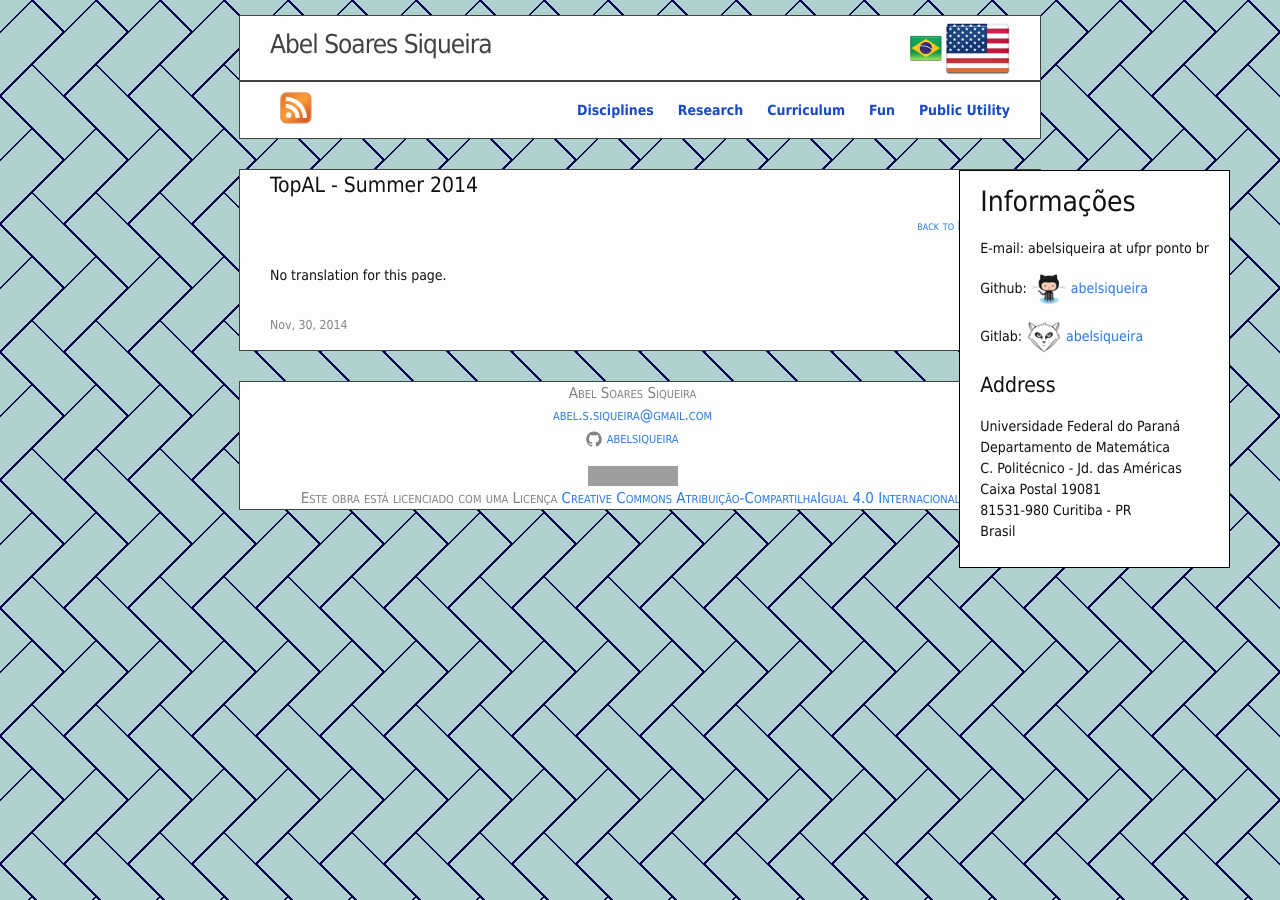
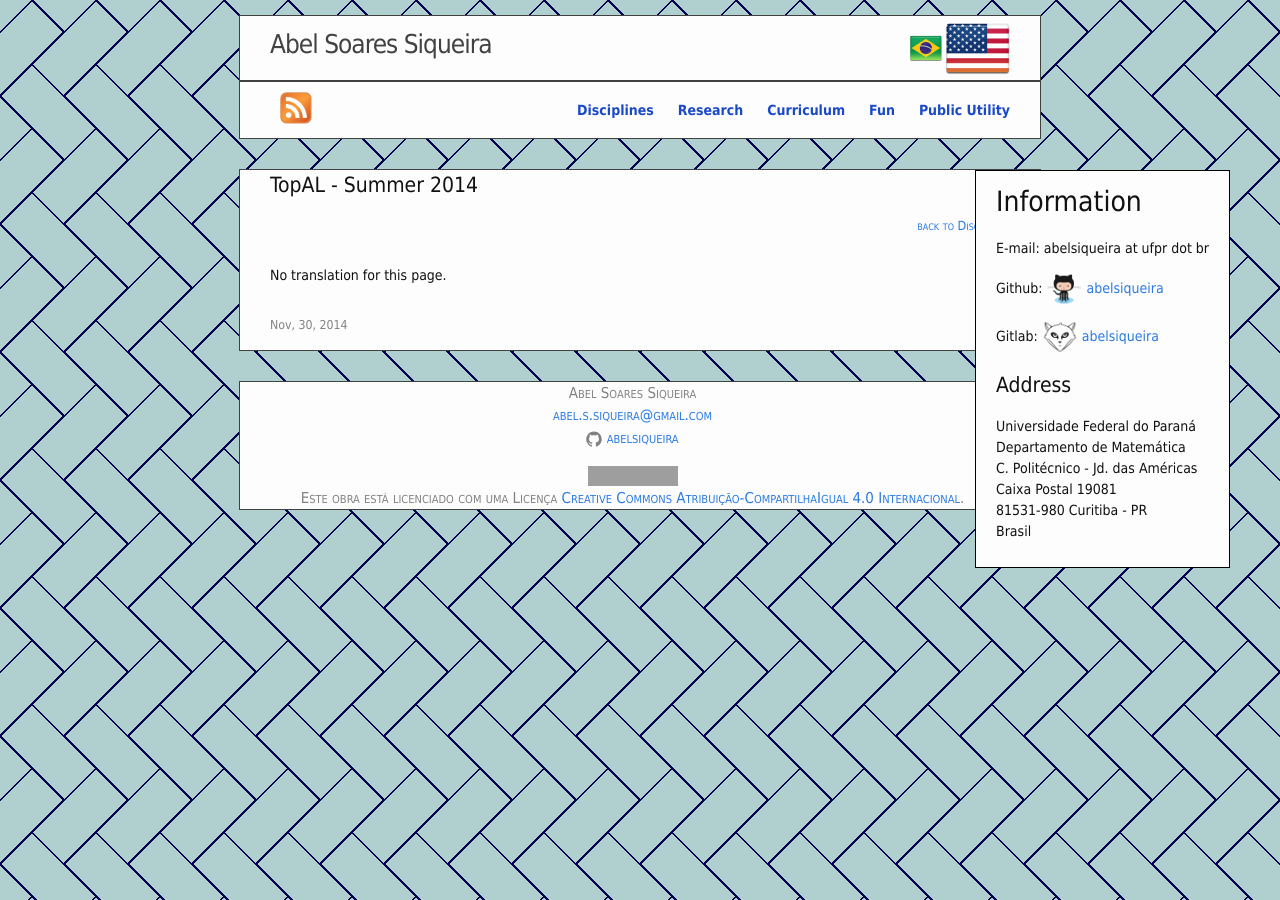
Before and after one commit to abelsiqueira/abelsiqueira.github.io-old, a Jekyll site: the page built from _posts/en/2014-11-30-topal-summer-2014.markdown, in a window 1280 px wide. Built offline with Jekyll 4.4.1, drawn with Linux system fonts in a browser that asks for light colours; nearby versions of some CDN libraries; grey boxes are pictures that could not be loaded.

Commit message:
Update menu information language support

```diff
--- a/_layouts/default.html
+++ b/_layouts/default.html
@@ -15,21 +15,26 @@
     </div>
 
     {% include footer.html %}
+    {% if page.lang == "br" %}
+      {% assign address = "Endereço" %}
+      {% assign ponto = "ponto" %}
+      {% assign info = "Informações" %}
+    {% elsif page.lang == "en" %}
+      {% assign address = "Address" %}
+      {% assign ponto = "dot" %}
+      {% assign info = "Information" %}
+    {% endif %}
 
     <div class="right-menu">
-      <h1> Informações </h1>
-      <p> E-mail: abelsiqueira at ufpr ponto br </p>
+      <h1> {{ info }} </h1>
+      <p> E-mail: abelsiqueira at ufpr {{ ponto }} br </p>
       <p> Github: <a href="http://github.com/abelsiqueira">
         <img width="36px" src="{{ site.baseurl }}/assets/github.png">
         abelsiqueira</a> </p>
       <p> Gitlab: <a href="http://gitlab.com/abelsiqueira">
         <img width="36px" src="{{ site.baseurl }}/assets/gitlab.png">
         abelsiqueira</a> </p>
-      {% if page.lang == "br" %}
-      <h2> Endereço </h2>
-      {% elsif page.lang == "en" %}
-      <h2> Address </h2>
-      {% endif %}
+      <h2> {{ address }} </h2>
       <p> Universidade Federal do Paraná <br>
         Departamento de Matemática <br>
         C. Politécnico - Jd. das Américas <br>
```
